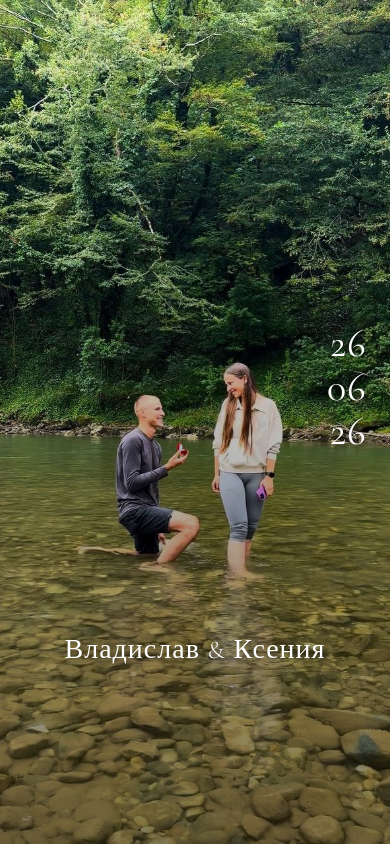
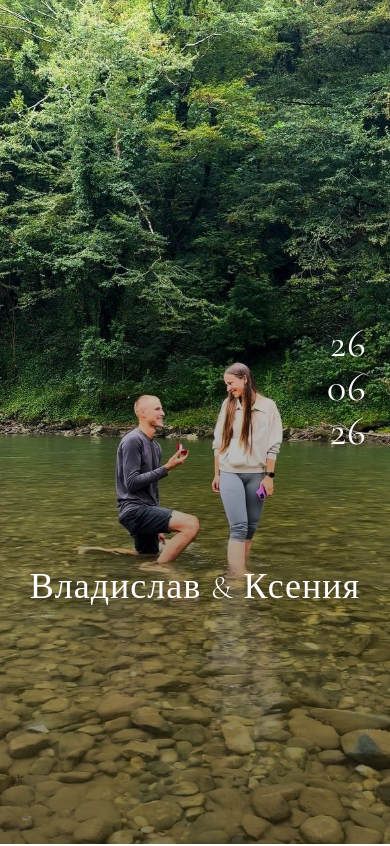
Before and after one commit to wedding-love/vladislav-kseniya, a plain HTML site: page index.html in a window 390 px wide. Shown: the top 846 px of the page. Drawn offline with nearby package versions, Linux system fonts and the light colour scheme.

Commit message:
Update index.html

```diff
--- a/index.html
+++ b/index.html
@@ -68,12 +68,12 @@
     }
    .names {
       position: absolute;
-  bottom: 35%; /* Измените это значение - чем больше %, тем ниже */
+      bottom: 28%; /* Опущено ниже (было 35%) */
       left: 50%;
       transform: translateX(-50%);
       text-align: center;
       color: #fff;
-  font-size: clamp(57px, 12vw, 124px); /* Размер шрифта */
+      font-size: clamp(65px, 13vw, 140px); /* Увеличен размер шрифта */
       line-height: 1.2;
       text-shadow: 2px 2px 8px rgba(0,0,0,0.4);
       text-transform: capitalize;
@@ -781,8 +781,8 @@
         padding: 60px 20px 50px 20px;
       }
       .names {
-        font-size: clamp(36px, 8vw, 80px);
-        bottom: 21%;
+        font-size: clamp(50px, 11vw, 100px);
+        bottom: 28%;
       }
     }
 
@@ -838,8 +838,8 @@
       .colors { gap: 15px; }
       .colors span { width: 50px; height: 50px; }
       .names {
-        font-size: clamp(32px, 7vw, 60px);
-        bottom: 21%;
+        font-size: clamp(42px, 9vw, 80px);
+        bottom: 28%;
       }
     }
     @media (max-width: 480px) {
@@ -911,8 +911,8 @@
         font-size: 16px;
       }
       .names {
-        font-size: clamp(28px, 6vw, 48px);
-        bottom: 21%;
+        font-size: clamp(36px, 8vw, 60px);
+        bottom: 28%;
       }
     }
   </style>
```
Lines whose indentation alone changed are shown as unchanged.
